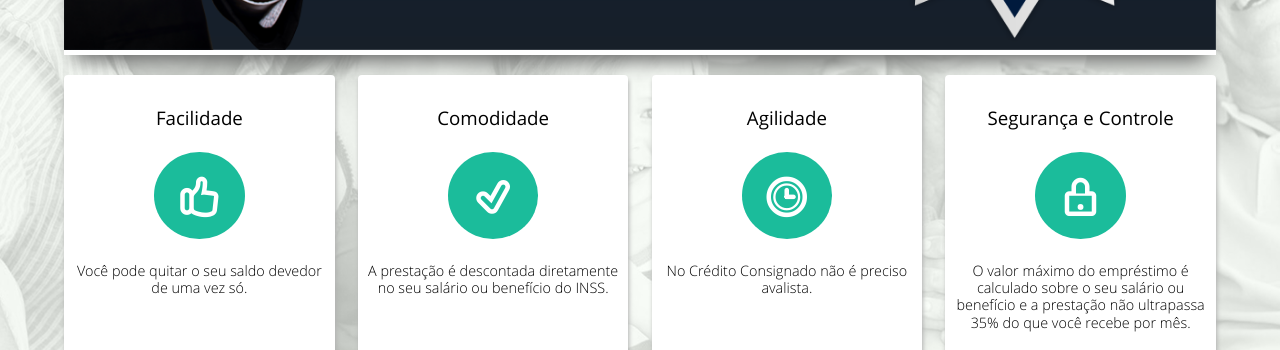
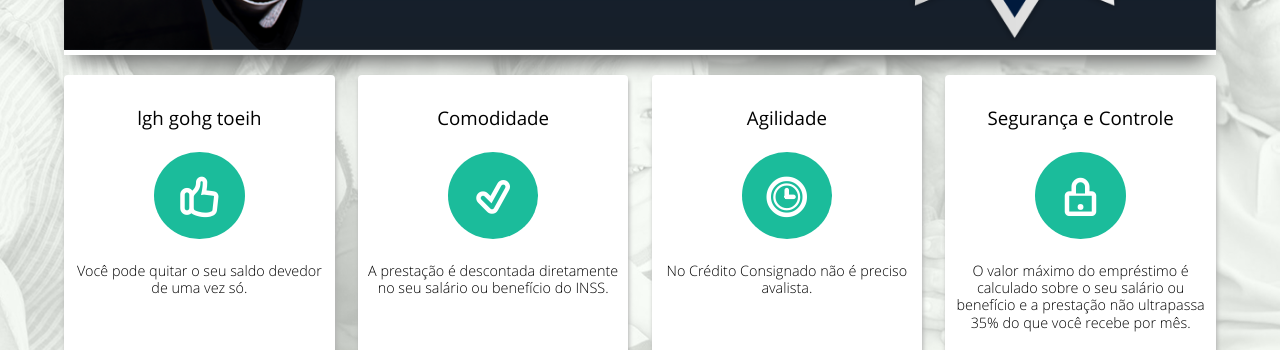
Before and after one commit to michelframos/mini-curso-3, a PHP site: page /real-credito/index.php in a window 1280 px wide. Shown: the part 504-854 px from the top of the page. Run offline with PHP 8.4, Linux system fonts and the light colour scheme; data that the repository does not hold is empty; some libraries are stand-ins or nearby versions; some web fonts are replaced.

Commit message:
Alteração na home

```diff
--- a/telas/home.php
+++ b/telas/home.php
@@ -12,7 +12,7 @@
             <article class="box-vantagem coluna-1-4 texto-center padding-10">
 
                 <div class="espaco20"></div>
-                <h2 class="subtitulo">Facilidade</h2>
+                <h2 class="subtitulo">lgh gohg toeih </h2>
                 <div class="espaco40"></div>
 
                 <span class="icon-thumbs-up-1 icon-vantagem"></span>
```
